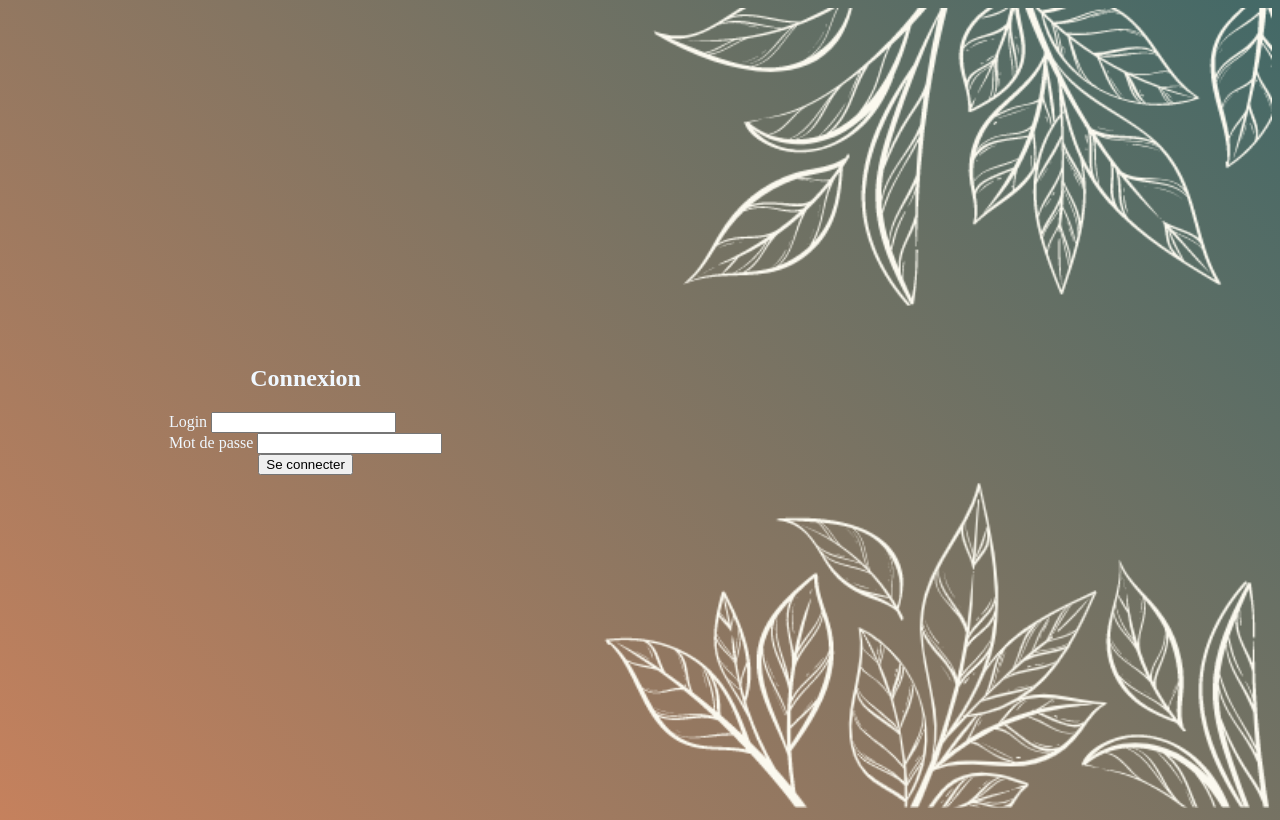
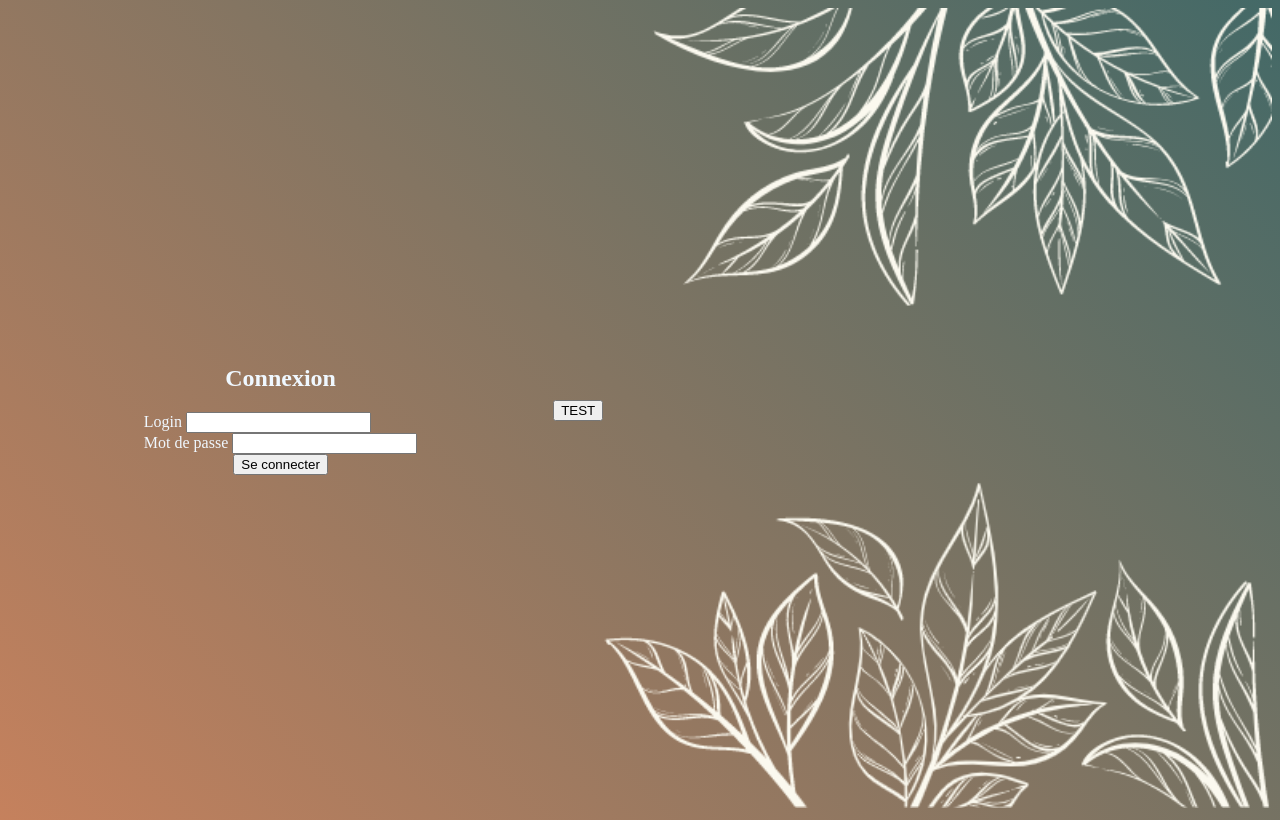
Before and after one commit to KevinArnaudLille/Simplon_projet6_front, an Angular app: page / in a window 1280 px wide. Built offline with nearby package versions, Linux system fonts and the light colour scheme; no server answers.

Commit message:
significant progress in US2

```diff
--- a/src/app/app.module.ts
+++ b/src/app/app.module.ts
@@ -3,7 +3,6 @@ import { BrowserModule } from '@angular/platform-browser';
 
 import { AppRoutingModule } from './app-routing.module';
 import { AppComponent } from './app.component';
-// import { ComponentsComponent } from './app/components/components.component';
 import { ConnexionComponent } from './components/connexion/connexion.component';
 import { ListeComptesComponent } from './components/liste-comptes/liste-comptes.component';
 import { ListeClientsComponent } from './components/liste-clients/liste-clients.component';
@@ -11,7 +10,6 @@ import {HttpClientModule} from '@angular/common/http'
 @NgModule({
   declarations: [
     AppComponent,
-    // ComponentsComponent,
     ConnexionComponent,
     ListeComptesComponent,
     ListeClientsComponent
--- a/src/app/components/connexion/connexion.component.html
+++ b/src/app/components/connexion/connexion.component.html
@@ -20,6 +20,11 @@
 
         </form>
     </div>
+
+    <div>
+        <button type="button" routerLink="/listeClients/Ffaure">TEST</button>
+    </div>
+
     <!-- Insertion de l'image -->
     <div class="imgConnect">
         <img src="../../../assets/img/img.png" />
--- a/src/app/components/liste-clients/liste-clients.component.html
+++ b/src/app/components/liste-clients/liste-clients.component.html
@@ -1,4 +1,7 @@
 <p>liste-clients works!</p>
+
+<p *ngIf='router.url.includes("Ffaure")'>COUCOU</p>
+
 <table>
     <thead>
         <tr>
--- a/src/app/services/conseiller.service.ts
+++ b/src/app/services/conseiller.service.ts
@@ -1,7 +1,7 @@
 import { Injectable } from '@angular/core';
 import { HttpClient } from '@angular/common/http';
 import { Observable } from 'rxjs';
-import { Conseiller } from '../conseiller';
+import { Conseiller } from '../models/conseiller';
 
 @Injectable({
     providedIn: 'root'
```
Also changed, not shown: src/app/app-routing.module.ts (+10 -1 lines), src/app/components/liste-clients/liste-clients.component.ts (+7 -4 lines), src/app/models/conseiller.ts (renamed from src/app/conseiller.ts), 1 other file (tests, documents, lock files or other folders).
